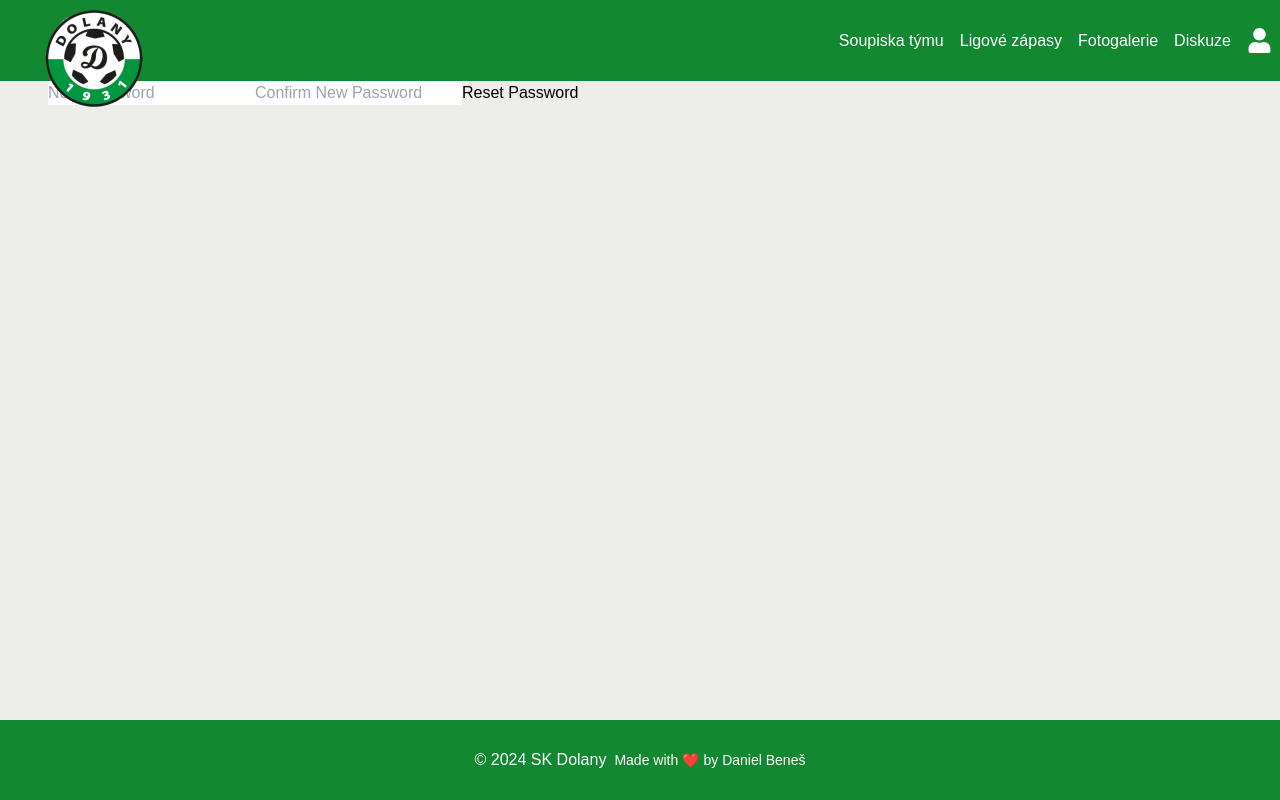
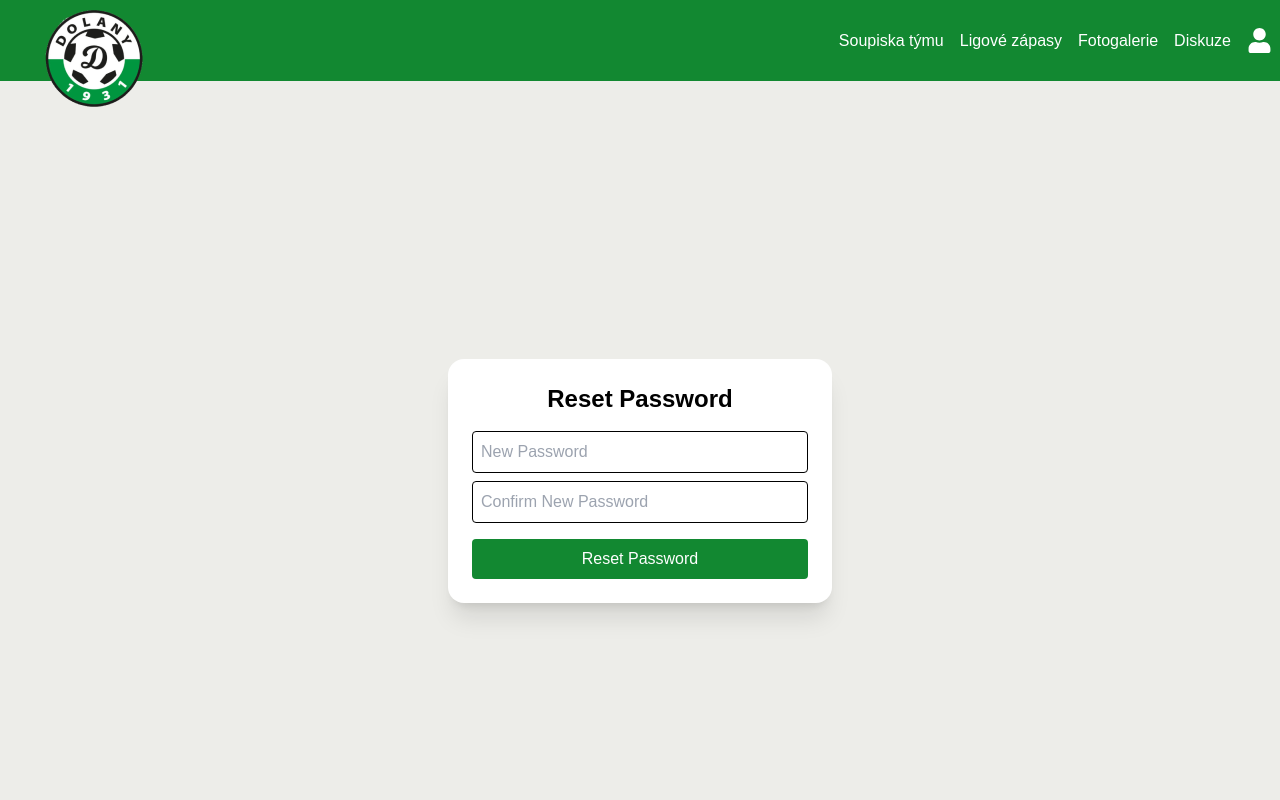
Before and after one commit to Danny-Benny/SK-Dolany, a React (Create React App) app in the folder client/: page /reset-password in a window 1280 px wide. Shown: the top 800 px of the page. Built offline with nearby package versions, Linux system fonts and the light colour scheme.

Commit message:
[task] reset password styling

```diff
--- a/client/src/components/auth/resetPassword.tsx
+++ b/client/src/components/auth/resetPassword.tsx
@@ -39,20 +39,30 @@
   };
 
   return (
-    <div className="reset-password-form">
+    <div className="flex items-center justify-center h-screen">
+      <div className="bg-white p-6 text-center rounded-2xl shadow-xl max-w-sm">
+        <h2 className="text-2xl font-bold mb-4">Reset Password</h2>
         <input
           type="password"
           placeholder="New Password"
           value={password}
           onChange={(e) => setPassword(e.target.value)}
+          className="p-2 border rounded w-full mb-2"
         />
         <input
           type="password"
           placeholder="Confirm New Password"
           value={confirmPassword}
           onChange={(e) => setConfirmPassword(e.target.value)}
+          className="p-2 border rounded w-full mb-4"
         />
-      <button onClick={handlePasswordReset}>Reset Password</button>
+        <button
+          onClick={handlePasswordReset}
+          className="bg-mygreen text-white hover:bg-mygreen2 transition duration-300 p-2 rounded w-full"
+        >
+          Reset Password
+        </button>
+      </div>
     </div>
   );
 };
```
Lines whose indentation alone changed are shown as unchanged.
